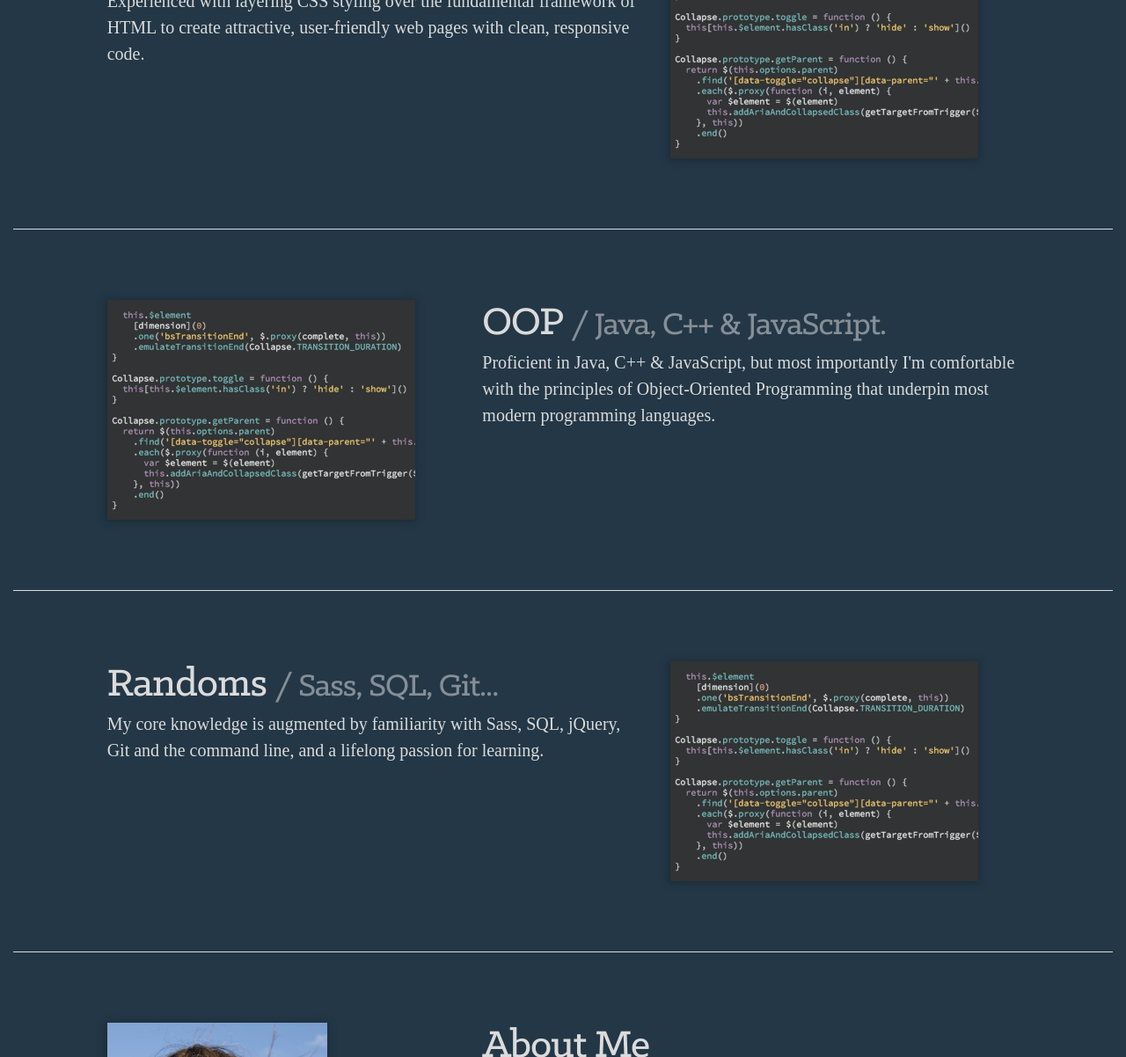
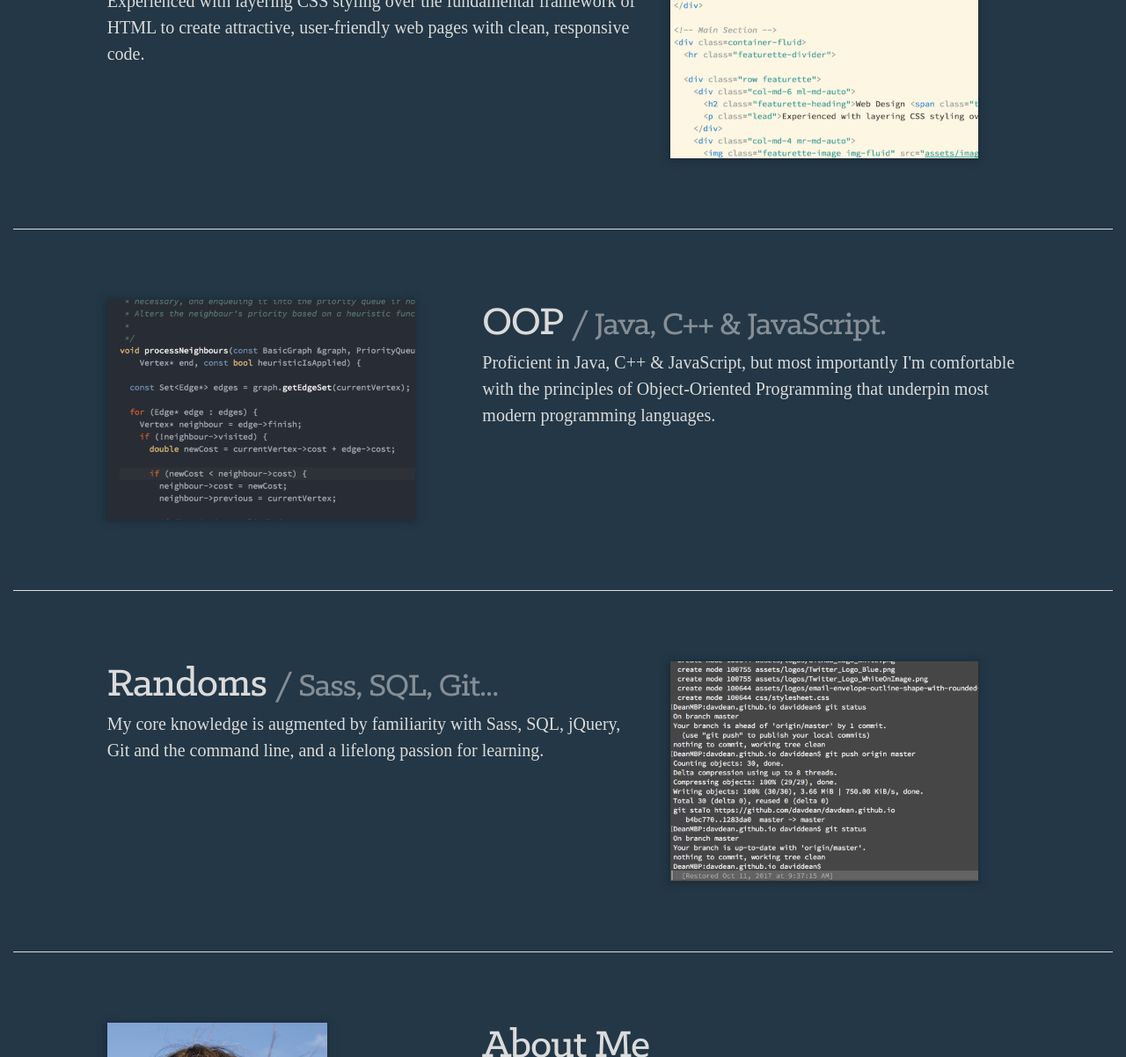
Before and after one commit to davdean/davdean.github.io, a plain HTML site: page index.html in a window 1280 px wide. Shown: the part 385-1587 px from the top of the page at 88% size. Drawn offline with nearby package versions, Linux system fonts and the light colour scheme.

Commit message:
Change code images

```diff
--- a/index.html
+++ b/index.html
@@ -32,7 +32,7 @@
           <p class="lead">Experienced with layering CSS styling over the fundamental framework of HTML to create attractive, user-friendly web pages with clean, responsive code.</p>
         </div>
         <div class="col-md-4 mr-md-auto">
-          <img class="featurette-image img-fluid" src="assets/images/code_image.png" alt="Code image">
+          <img class="featurette-image img-fluid" src="assets/images/code_html.png" alt="Code image">
         </div>
       </div>
 
@@ -40,7 +40,7 @@
 
       <div class="row featurette">
         <div class="col-md-4 ml-md-auto">
-          <img class="featurette-image img-fluid" src="assets/images/code_image.png" alt="Code image">
+          <img class="featurette-image img-fluid" src="assets/images/code_cpp.png" alt="Code image">
         </div>
         <div class="col-md-6 mr-md-auto">
           <h2 class="featurette-heading">OOP <span class="text-muted small">/ Java, C++ & JavaScript.</span></h2>
@@ -56,7 +56,7 @@
           <p class="lead">My core knowledge is augmented by familiarity with Sass, SQL, jQuery, Git and the command line, and a lifelong passion for learning.</p>
         </div>
         <div class="col-md-4 mr-md-auto">
-          <img class="featurette-image img-fluid" src="assets/images/code_image.png" alt="Code image">
+          <img class="featurette-image img-fluid" src="assets/images/code_cl.png" alt="Code image">
         </div>
       </div>
 
```
Also changed, not shown: assets/images/code_cl.png (added), assets/images/code_cpp.png (added), assets/images/code_html.png (added), assets/images/code_image.png (deleted).
